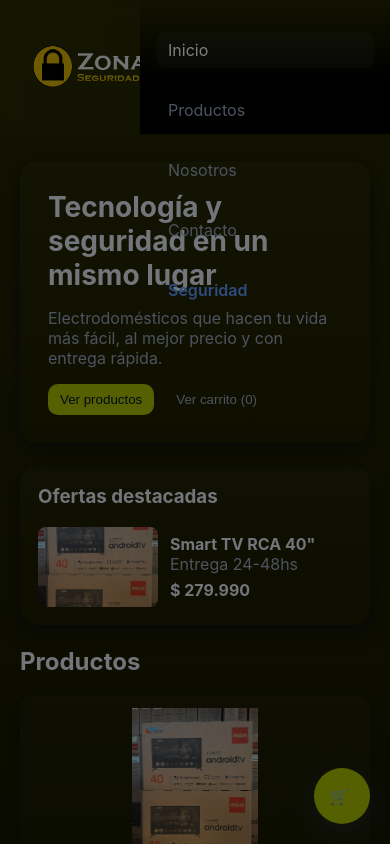
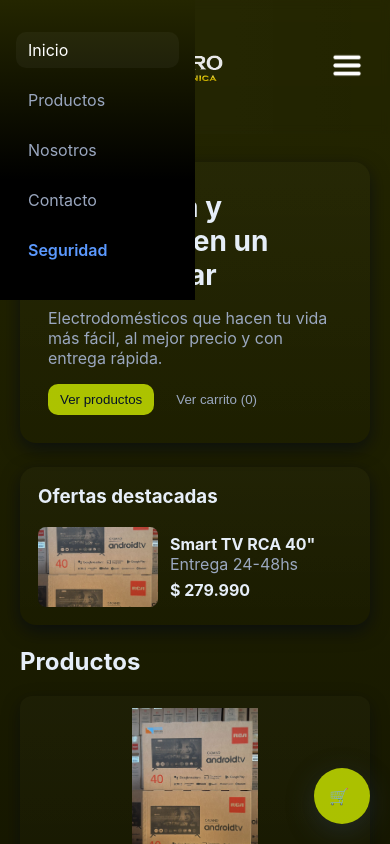
Before and after one commit to nicojofre5/zonacero_v2, a plain HTML site: page index.html in a window 390 px wide. Both pictures are taken after a click on the element 347 px from the left and 67 px from the top of the page. Shown: the top 844 px of the page. Drawn offline with Linux system fonts and the light colour scheme.

Commit message:
Arreglo menu mobile

```diff
--- a/assets/style/main.css
+++ b/assets/style/main.css
@@ -207,17 +207,15 @@ footer {
     width: auto;
   }
   .nav-bar {
-     flex-direction: column;
-    position: fixed;
+    display: none;
     top: 0;
-    right: -250px; /* oculto por defecto */
-    width: 250px;
-    height: 100%;
-     background: linear-gradient(180deg, #242600 0%, #000000 60%);
+    left: 0;
+  position: absolute;
+  width: 50%;
+    min-height: 100%;
+    background: linear-gradient(180deg, #242600 0%, #000000 60%);
     padding: 2rem 1rem;
-    gap: 1.5rem;
-    transition: right 0.3s ease-in-out;
-    z-index: 1000;
+
   }
   .icon-bar {
     display: block;
@@ -225,17 +223,8 @@ footer {
   }
 
   .nav-bar.active {
-    right: 0;
+    display: flex;
+    flex-direction: column;
   }
 
-  .overlay {
-    display: none;
-    position: fixed;
-    inset: 0;
-    background: rgba(0,0,0,0.5);
-    z-index: 500;
-  }
-  .overlay.active {
-    display: block;
-  }
 }
--- a/index.html
+++ b/index.html
@@ -29,7 +29,6 @@
       <img src="assets/img/Barsicon.png" alt="">
     </div>
   </header>
-  <div class="overlay" id="overlay"></div>
 
   <main>
     <section id="home" class="hero">
```
